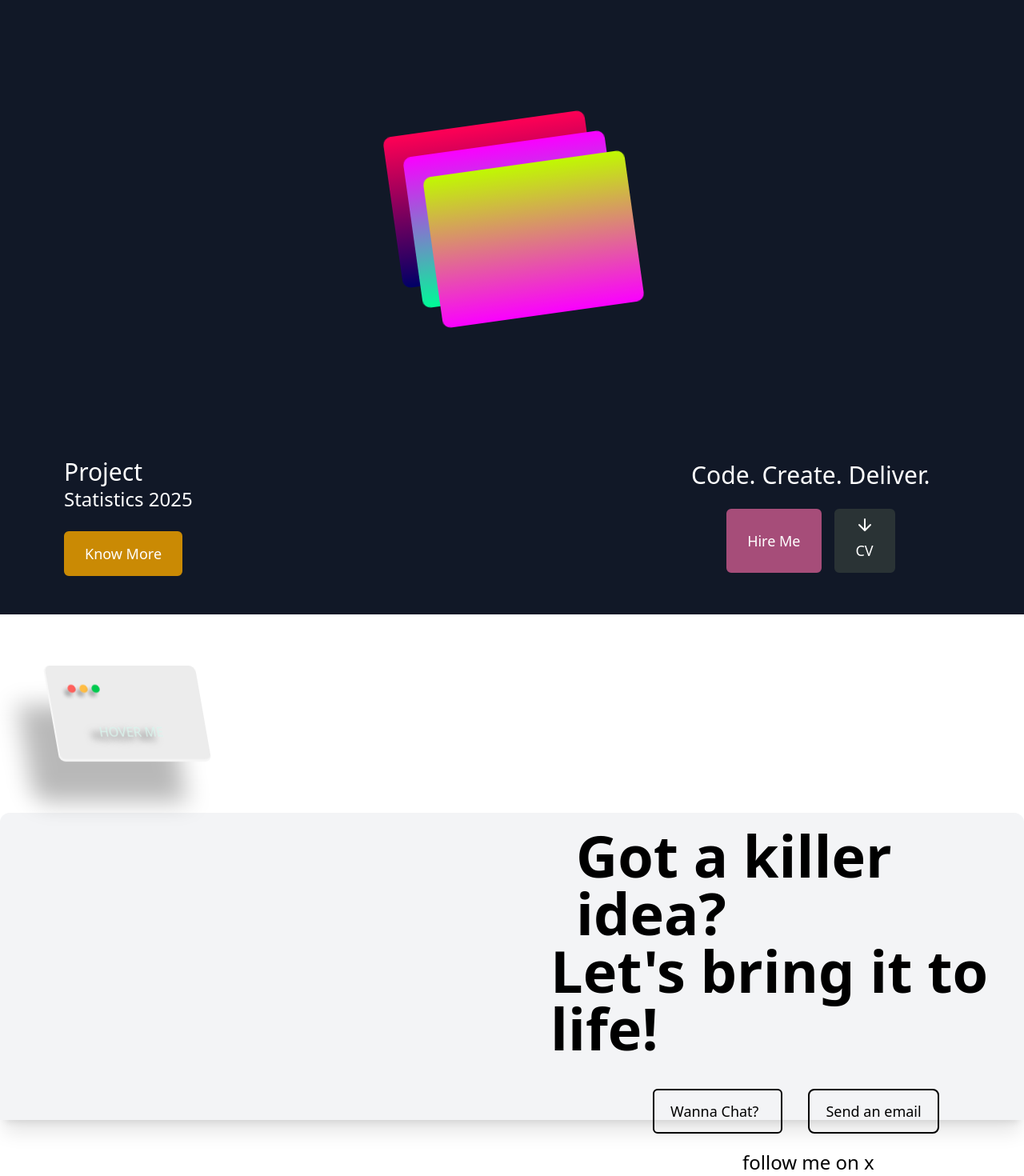
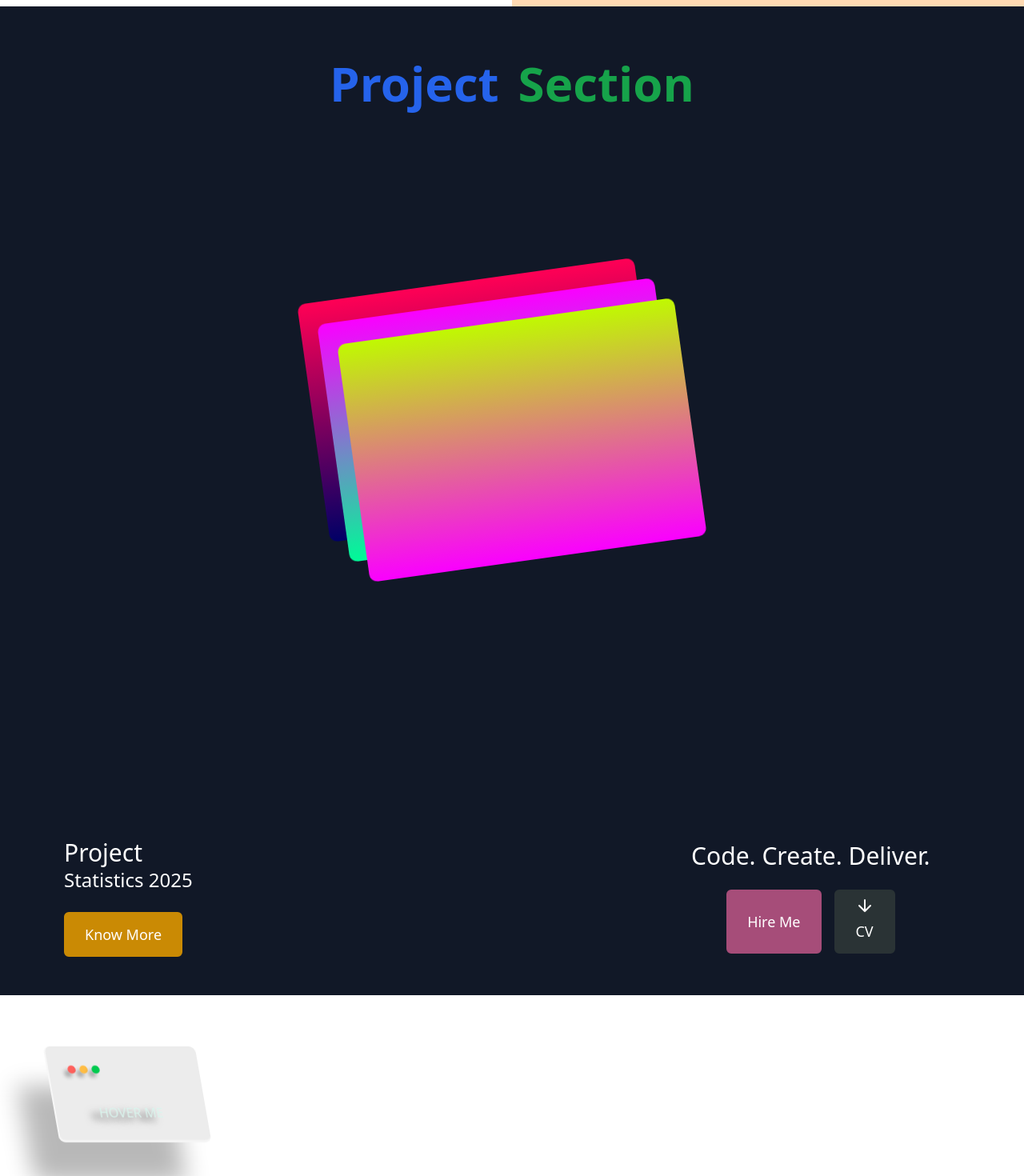
Before and after one commit to relatablepradeep/About-me, a React (Vite) app: page / in a window 1280 px wide. Shown: the part 1000-2470 px from the top of the page at 80% size. Built offline with nearby package versions, Linux system fonts and the light colour scheme.

Commit message:
added responsiveness

```diff
--- a/src/Animation/Stack/Stack.jsx
+++ b/src/Animation/Stack/Stack.jsx
@@ -4,71 +4,90 @@ import styled from 'styled-components';
 const Stack = () => {
   return (
     <StyledWrapper>
-      <div className="cards">
-        <div className="card one">
-          <div className="cardDetails">
-            <div className="cardDetailsHaeder">Card Header</div>
-            <div className="cardDetailsButton">Click me</div>
+      <div className="stack-cards">
+        <div className="stack-card one">
+          <div className="stack-cardDetails">
+            <div className="stack-cardDetailsHeader">Card Header</div>
+            <div className="stack-cardDetailsButton">Click me</div>
           </div>
         </div>
-        <div className="card two">
-          <div className="cardDetails">
-            <div className="cardDetailsHaeder">Card Header</div>
-            <div className="cardDetailsButton">Click me</div>
+        <div className="stack-card two">
+          <div className="stack-cardDetails">
+            <div className="stack-cardDetailsHeader">Card Header</div>
+            <div className="stack-cardDetailsButton">Click me</div>
           </div>
         </div>
-        <div className="card three">
-          <div className="cardDetails">
-            <div className="cardDetailsHaeder">Card Header</div>
-            <div className="cardDetailsButton">Click me</div>
+        <div className="stack-card three">
+          <div className="stack-cardDetails">
+            <div className="stack-cardDetailsHeader">Card Header</div>
+            <div className="stack-cardDetailsButton">Click me</div>
           </div>
         </div>
       </div>
     </StyledWrapper>
   );
-}
+};
 
 const StyledWrapper = styled.div`
-  .cards {
+  display: flex;
+  justify-content: center;
+  align-items: center;
+  width: 100%;
+
+  .stack-cards {
     position: relative;
+    width: 300px;
+    height: 300px;
+
+    /* Increase size for tablets */
+    @media (min-width: 768px) {
+      width: 400px;
+      height: 400px;
+    }
+
+    /* Increase size for desktops */
+    @media (min-width: 1024px) {
+      width: 500px;
+      height: 500px;
+    }
   }
 
-  .card {
+  .stack-card {
     z-index: 1;
     position: absolute;
-    width: 254px;
-    height: 190px;
+    width: 85%;
+    height: 60%;
     border-radius: 10px;
-    transition: all .5s ease-out;
+    transition: all 0.5s ease-out;
     overflow: hidden;
-    transform: translateX(0px) translateY(0px) perspective(905px) rotateX(0deg) rotateY(0deg) rotateZ(-8deg);
+    transform: perspective(905px) rotateX(0deg) rotateY(0deg) rotateZ(-8deg);
   }
 
-  .card.one {
-    top: -120px;
-    left: -150px;
+  .stack-card.one {
+    top: 0;
+    left: 0;
     background: linear-gradient(180deg, #FF0055 0%, #000066 100%);
   }
 
-  .card.two {
-    top: -95px;
-    left: -125px;
+  .stack-card.two {
+    top: 25px;
+    left: 25px;
     background: linear-gradient(180deg, #fa00ff 0%, #01f998 99%);
   }
 
-  .card.three {
-    top: -70px;
-    left: -100px;
+  .stack-card.three {
+    top: 50px;
+    left: 50px;
     background: linear-gradient(180deg, #c0f901 0%, #fa00ff 100%);
   }
 
-  .card:hover {
+  .stack-card:hover {
     z-index: 4;
-    transform: perspective(1000px) rotateX(0deg) rotateY(0deg) rotateZ(0deg) !important;
-    transition: all .5s ease-out;
+    transform: perspective(1000px) rotateX(0deg) rotateY(0deg) rotateZ(0deg);
+    transition: all 0.5s ease-out;
   }
 
-  .cardDetails {
+  .stack-cardDetails {
     width: 55%;
     height: 100%;
     padding: 20px;
@@ -77,26 +96,27 @@ const StyledWrapper = styled.div`
     justify-content: space-between;
     align-items: flex-end;
     background: rgba(0,0,0,0.8);
-    transition: .5s;
+    transition: 0.5s;
     transform-origin: left;
     transform: perspective(2000px) rotateY(-90deg);
   }
 
-  .card:hover .cardDetails {
+  .stack-card:hover .stack-cardDetails {
     transform: perspective(2000px) rotateY(0deg);
   }
 
-  .cardDetailsHaeder {
+  .stack-cardDetailsHeader {
     font-weight: 600;
     color: #edb899;
   }
 
-  .cardDetailsButton {
+  .stack-cardDetailsButton {
     padding: 3px 6px;
     border-radius: 25px;
     background-color: #edb899;
     color: #000;
     font-weight: 600;
-  }`;
+  }
+`;
 
 export default Stack;
--- a/src/Animation/Text/Slide.jsx
+++ b/src/Animation/Text/Slide.jsx
@@ -3,18 +3,26 @@ import React, { useEffect, useRef, useState } from 'react';
 const Slide = () => {
   const [isVisible, setIsVisible] = useState(false);
   const elementRef = useRef(null);
+  const timeoutRef = useRef(null);
 
   useEffect(() => {
     const observer = new IntersectionObserver(
       ([entry]) => {
+        // When element comes into view
         if (entry.isIntersecting) {
+          // Clear any existing timeout
+          if (timeoutRef.current) {
+            clearTimeout(timeoutRef.current);
+          }
           setIsVisible(true);
         } else {
-          setIsVisible(false); // Reset animation when out of view
+          // When element goes out of view
+          setIsVisible(false);
         }
       },
       {
-        threshold: 0.5 // Trigger when element is 50% visible
+        threshold: 0.1,
+        rootMargin: '-50px' // Adds a small margin to trigger animation earlier
       }
     );
 
@@ -22,25 +30,37 @@ const Slide = () => {
       observer.observe(elementRef.current);
     }
 
-    return () => observer.disconnect();
+    return () => {
+      observer.disconnect();
+      if (timeoutRef.current) {
+        clearTimeout(timeoutRef.current);
+      }
+    };
   }, []);
 
   return (
     <div
       ref={elementRef}
-      className="h-screen w-full flex items-center justify-center"
+      className="w-full flex justify-center items-center h-48 overflow-hidden"
     >
-      <div className="relative w-full flex justify-center items-center overflow-hidden bottom-96  ">
+      <div className="relative flex gap-3 sm:gap-4 md:gap-6">
+        {/* Project Text */}
         <div
-          className={`transform-gpu text-7xl font-bold text-blue-500 transition-all duration-1000 ${
-            isVisible ? 'translate-x-0 opacity-100' : '-translate-x-full opacity-0'
+          className={`text-2xl sm:text-3xl md:text-4xl lg:text-5xl xl:text-6xl font-bold text-blue-600 transform transition-all duration-1000 ease-in-out ${
+            isVisible
+              ? 'translate-x-0 opacity-100'
+              : '-translate-x-[400%] opacity-0'
           }`}
         >
           Project
         </div>
+
+        {/* Section Text */}
         <div
-          className={`transform-gpu text-7xl font-bold text-green-500 ml-2 transition-all duration-1000 ${
-            isVisible ? 'translate-x-0 opacity-100' : 'translate-x-full opacity-0'
+          className={`text-2xl sm:text-3xl md:text-4xl lg:text-5xl xl:text-6xl font-bold text-green-600 transform transition-all duration-1000 ease-in-out ${
+            isVisible
+              ? 'translate-x-0 opacity-100'
+              : 'translate-x-[400%] opacity-0'
           }`}
         >
           Section
--- a/src/Components/Footer/Footer.jsx
+++ b/src/Components/Footer/Footer.jsx
@@ -1,72 +1,39 @@
-import React from 'react'
-import { Link } from 'react-router'
+import React from 'react';
+import { Link } from 'react-router';
 
 function Footer() {
     return (
+        <footer className="bg-gray-100 border-gray-100 shadow-xl p-8 w-full rounded-t-xl">
+            <div className="flex flex-col items-center text-center max-w-7xl mx-auto px-4">
 
 
-        <footer className="bg-gray-100 border-gray-100 shadow-xl  bottom-0 p-4  h-96 w-full border-y rounded-t-xl">
-            <div className="flex  relative ">
-
-                <div className="absolute left-96">
-                    <h1 className="text-7xl  ml-80 font-semibold">Got a killer idea?</h1>
-                    <h1 className="text-7xl  ml-72 font-semibold">Let's bring it to life!</h1>
+                <h1 className="text-2xl sm:text-3xl md:text-4xl lg:text-5xl font-semibold whitespace-nowrap">
+                    Got a killer idea?
+                </h1>
+                <h1 className="text-2xl sm:text-3xl md:text-4xl lg:text-5xl font-semibold mt-2 whitespace-nowrap">
+                    Let's bring it to life!
+                </h1>
 
 
+                <div className="flex flex-row flex-wrap justify-center items-center gap-3 sm:gap-5 mt-6">
 
 
-                    <button className="relative ml-96 left-8 inline-flex items-center justify-center  mt-10 overflow-hidden text-lg font-medium text-black border-2 border-black rounded-md group focus:outline-none focus:ring-4 focus:ring-gray-500">
-                        <Link
-                            to="#"
-                            className="relative inline-flex items-center px-3 pl-5 py-3 overflow-hidden text-black transition-all duration-300 ease-in-out rounded-md group hover:text-white"
-                        >
-                            {/* Expanding background */}
-                            <span className="absolute left-0 block w-full h-0 bg-black transition-all duration-500 ease-in-out group-hover:h-full top-1/2 group-hover:top-0"></span>
-
-                            {/* SVG Arrow animation */}
-                            <span className="absolute right-0.5 flex items-center justify-center w-8 h-8 transform translate-x-full transition-transform duration-300 ease-in-out group-hover:translate-x-0">
-                                <svg
-                                    className="w-5 h-5 text-black group-hover:text-white"
-                                    fill="none"
-                                    stroke="currentColor"
-                                    viewBox="0 0 24 24"
-                                    xmlns="http://www.w3.org/2000/svg"
-                                >
-                                    <path
-                                        strokeLinecap="round"
-                                        strokeLinejoin="round"
-                                        strokeWidth="2"
-                                        d="M14 5l7 7m0 0l-7 7m7-7H3"
-                                    ></path>
-                                </svg>
-                            </span>
-
-                            {/* Button Text */}
-                            <span className="relative pr-4 transition-colors duration-300 ease-in-out group-hover:text-white">
+                    <button className="relative overflow-hidden font-medium text-sm sm:text-base md:text-lg border-2 border-black rounded-lg focus:outline-none focus:ring-4 focus:ring-gray-500">
+                        <Link to="#" className="relative inline-block px-3 sm:px-4 md:px-6 py-2 sm:py-3 transition-all duration-300 ease-in-out group">
+                            <span className="absolute top-0 left-0 w-0 h-0 transition-all duration-200 border-t-2 border-black group-hover:w-full ease"></span>
+                            <span className="absolute bottom-0 right-0 w-0 h-0 transition-all duration-200 border-b-2 border-black group-hover:w-full ease"></span>
+                            <span className="absolute top-0 left-0 w-full h-0 transition-all duration-300 delay-200 bg-black group-hover:h-full ease"></span>
+                            <span className="absolute bottom-0 left-0 w-full h-0 transition-all duration-300 delay-200 bg-black group-hover:h-full ease"></span>
+                            <span className="absolute inset-0 w-full h-full duration-300 delay-300 bg-gray-900 opacity-0 group-hover:opacity-100"></span>
+                            <span className="relative transition-colors duration-300 delay-200 group-hover:text-white ease">
                                 Wanna Chat?
                             </span>
                         </Link>
                     </button>
 
 
-
-
-
-
-
-
-
-
-
-
-
-
-
-                    <button className="relative left-16 overflow-hidden font-medium text-black text-lg mt-10 border-2 border-black rounded-lg focus:outline-none focus:ring-4 focus:ring-gray-500">
-                        <Link
-                            to="#"
-                            className="relative inline-block px-5 py-3 text-lg transition-all duration-300 ease-in-out group"
-                        >
+                    <button className="relative overflow-hidden font-medium text-sm sm:text-base md:text-lg border-2 border-black rounded-lg focus:outline-none focus:ring-4 focus:ring-gray-500">
+                        <Link to="#" className="relative inline-block px-3 sm:px-4 md:px-6 py-2 sm:py-3 transition-all duration-300 ease-in-out group">
                             <span className="absolute top-0 left-0 w-0 h-0 transition-all duration-200 border-t-2 border-black group-hover:w-full ease"></span>
                             <span className="absolute bottom-0 right-0 w-0 h-0 transition-all duration-200 border-b-2 border-black group-hover:w-full ease"></span>
                             <span className="absolute top-0 left-0 w-full h-0 transition-all duration-300 delay-200 bg-black group-hover:h-full ease"></span>
@@ -78,35 +45,17 @@ function Footer() {
                         </Link>
                     </button>
 
-
-                    <div className="text-black text-2xl ml-96  mt-5 hover:text-blue-500">
-                    <Link  to="https://x.com/dakkupradeep" className=" ml-36  ">
-                    follow me on x
-                    </Link>
-
-                    </div>
-
-
-
-
-
-
                 </div>
 
 
-
-
-
-
-
-
+                <div className="mt-6 text-lg sm:text-xl md:text-2xl hover:text-blue-500">
+                    <Link to="https://x.com/dakkupradeep" target="_blank" rel="noopener noreferrer">
+                        Follow me on X
+                    </Link>
+                </div>
             </div>
-
-
-
         </footer>
-    )
+    );
 }
 
-
-export default Footer
+export default Footer;
--- a/src/Components/Home/Home.jsx
+++ b/src/Components/Home/Home.jsx
@@ -41,26 +41,24 @@ function Home() {
 
 
 
-     {/* Left Section */}
+
 <div className="w-full lg:w-1/2 p-2 sm:p-4 flex flex-col justify-center">
   <section className="relative pt-4 sm:pt-8 lg:pt-16">
-          <div className="flex flex-col items-start px-2 sm:px-4 md:px-12 relative   sm:bottom-48 lg:bottom-16 lg:px-16 xl:px-20">
-            {/* Introduction Section */}
-            <div className="relative w-full">
+    <div className="flex flex-col items-start px-2 sm:px-4 md:px-12 relative sm:bottom-48 lg:bottom-16 lg:px-16 xl:px-20">
+
+
+      <div className="relative w-full flex items-center gap-2 sm:gap-4 flex-wrap">
         <h1 className="text-3xl sm:text-4xl md:text-5xl lg:text-6xl xl:text-7xl 2xl:text-8xl font-inter leading-tight tracking-tight">
           Hi! I Am
         </h1>
-              <button className="mt-2 sm:mt-4 lg:mt-0 lg:absolute lg:translate-x-0 lg:top-5
-                                rounded-lg p-2 sm:p-3 md:p-4
-                                bg-blue-600
-                                text-xl sm:text-2xl md:text-3xl lg:text-4xl xl:text-5xl
-                                text-white border-2 font-montserrat hover:bg-blue-700 transition-colors
-                                lg:left-54 xl:left-60 2xl:left-96">
+        <button className="rounded-lg px-3 sm:px-4 md:px-5 py-1 sm:py-2 md:py-3 bg-blue-600
+                          text-lg sm:text-xl md:text-2xl lg:text-3xl xl:text-4xl text-white
+                          border-2 font-montserrat hover:bg-blue-700 transition-colors">
           Frontend
         </button>
       </div>
 
-            {/* About Me Section */}
+
       <div className="mt-8 sm:mt-10 lg:mt-16 w-full">
         <h1 className="text-2xl sm:text-3xl md:text-4xl lg:text-5xl font-montserrat font-bold mb-2 sm:mb-4 lg:mb-6 tracking-wide">About Me</h1>
         <p className="text-base sm:text-lg md:text-xl lg:text-2xl xl:text-3xl font-inter leading-relaxed text-gray-700">
@@ -68,13 +66,14 @@ function Home() {
         </p>
       </div>
 
-            {/* What I Do Section */}
+
       <div className="mt-8 sm:mt-10 lg:mt-16 w-full">
         <h1 className="text-2xl sm:text-3xl md:text-4xl lg:text-5xl font-montserrat font-bold mb-2 sm:mb-4 lg:mb-6 tracking-wide">What I do?</h1>
         <p className="text-base sm:text-lg md:text-xl lg:text-2xl xl:text-3xl font-inter leading-relaxed text-gray-700">
           Currently, I'm working on my personal projects, including Ayurlife (medical), Oppa (manga/comic), and a college website.
         </p>
       </div>
+
     </div>
   </section>
 </div>
@@ -83,7 +82,8 @@ function Home() {
 
 
 
-      {/* Right Section with Image */}
+
+
      <aside className="w-full lg:w-1/2 p-2 sm:p-4 text-white font-inter bg-[#FFDAB3] relative min-h-[400px] sm:min-h-[500px] md:min-h-[600px] lg:min-h-screen flex flex-col">
 
 <Animation></Animation>
@@ -146,36 +146,18 @@ function Home() {
 
 
 
-    <aside className="relative h-20 min-h-[100px] bg-gray-900 w-full  ">
-  <div className=" ">
-    <Slide></Slide>
+    <div className="bg-gray-900">
+    <Slide />
     </div>
-</aside>
+
+    <div className="bg-gray-900 flex flex-col items-center justify-center h-screen">
+  <Stack />
+</div>
 
 
 
 
 
-
-
-
-    <div className="flex flex-col justify-center items-center h-20  min-h-[500px] bg-gray-900 w-full">
-
-
-
-      <div>
-
-
-
-        <Stack>
-
-        </Stack>
-      </div>
-
-
-
-
-      </div>
 
 
 
```
Lines whose indentation alone changed are shown as unchanged.
